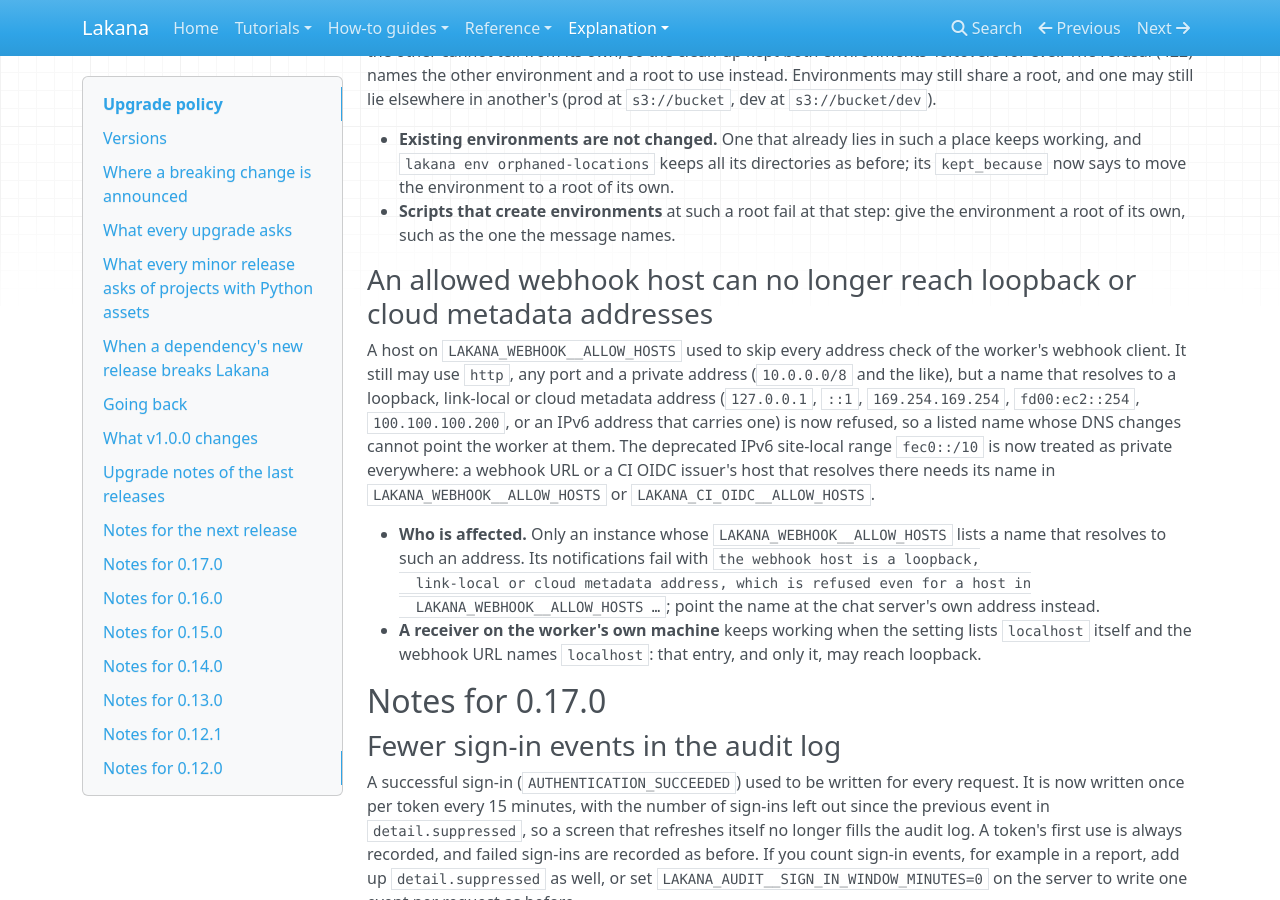
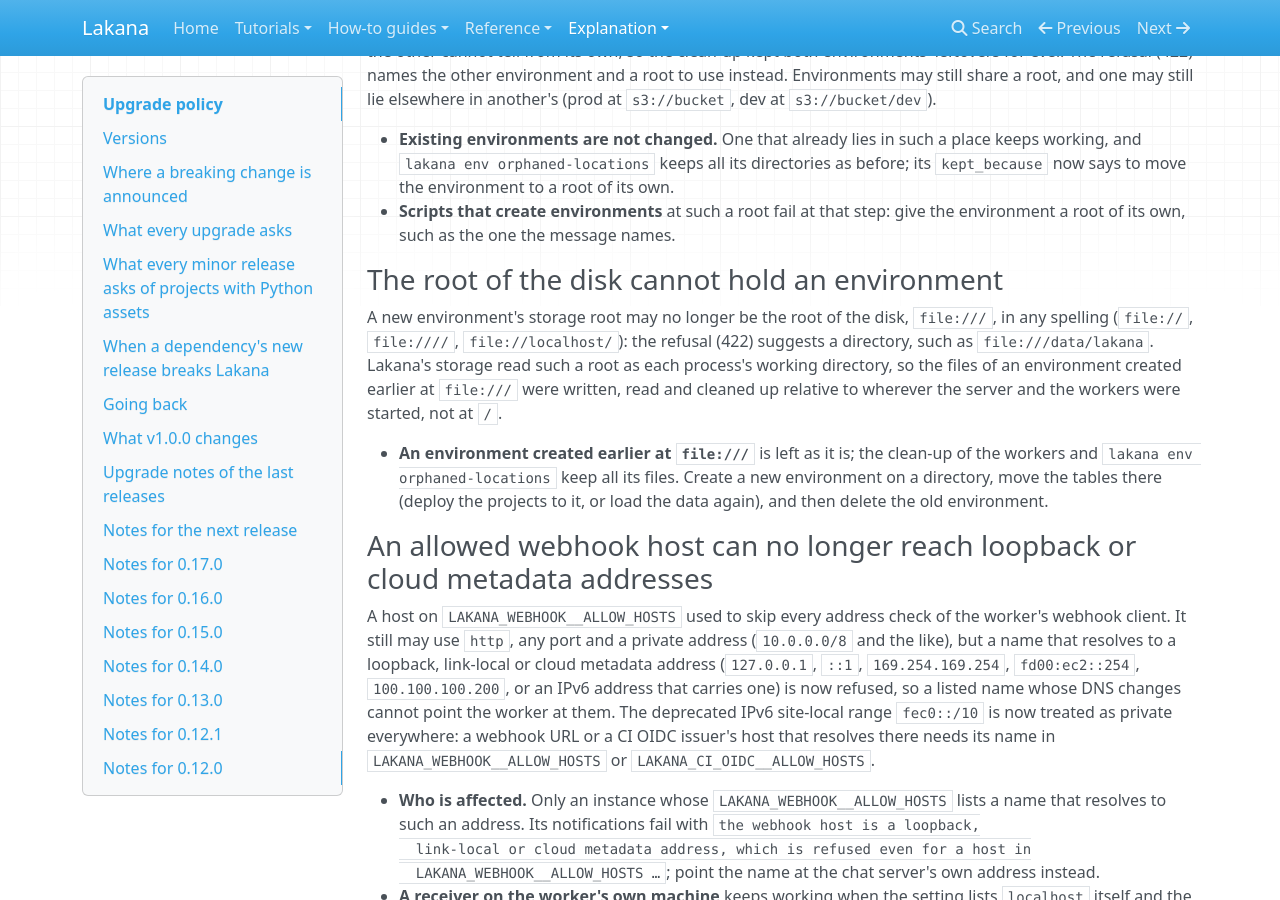
Before and after one commit to chrschy/lakana, an MkDocs documentation site: the page built from docs/site/explanation/upgrades.md, in a window 1280 px wide and 900 px high, scrolled down 5049 px. Built offline with MkDocs 1.6.1, drawn with Linux system fonts in a browser that asks for light colours; nearby versions of some CDN libraries.

Commit message:
fix(catalog): refuse the disk root as an environment's storage root
Lakana's storage reads file:/// (every spelling: file://, file:////,
file://localhost/) as each process's working directory, so a new
environment there is refused with a directory to use instead. Existing
environments at the disk root are left alone and keep failing closed;
the upgrade note says how to move their tables, and security.md lists the
sites that must change together before such a root could be supported.

```diff
--- a/docs/site/explanation/upgrades.md
+++ b/docs/site/explanation/upgrades.md
@@ -158,6 +158,19 @@
   says to move the environment to a root of its own.
 - **Scripts that create environments** at such a root fail at that step: give the environment a
   root of its own, such as the one the message names.
+
+### The root of the disk cannot hold an environment
+
+A new environment's storage root may no longer be the root of the disk, `file:///`, in any
+spelling (`file://`, `file:////`, `file://localhost/`): the refusal (422) suggests a directory,
+such as `file:///data/lakana`. Lakana's storage read such a root as each process's working
+directory, so the files of an environment created earlier at `file:///` were written, read and
+cleaned up relative to wherever the server and the workers were started, not at `/`.
+
+- **An environment created earlier at `file:///`** is left as it is; the clean-up of the workers
+  and `lakana env orphaned-locations` keep all its files. Create a new environment on a directory,
+  move the tables there (deploy the projects to it, or load the data again), and then delete the
+  old environment.
 
 ### An allowed webhook host can no longer reach loopback or cloud metadata addresses
 
```
Also changed, not shown: docs/agent/security.md (+20 -1 lines), docs/site/reference/cli.md (+1 -1 lines), 4 other files.
